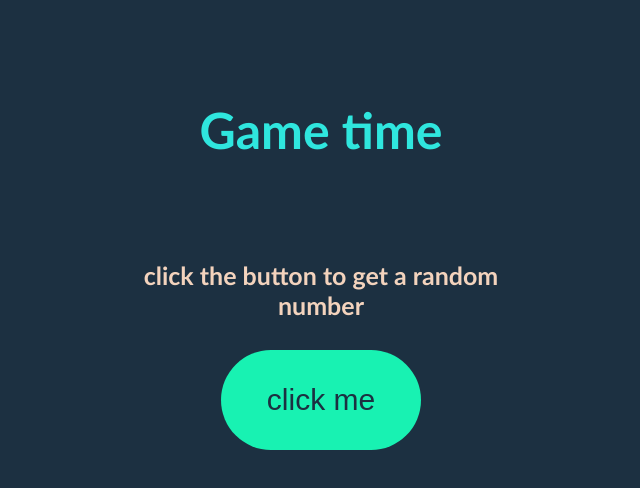
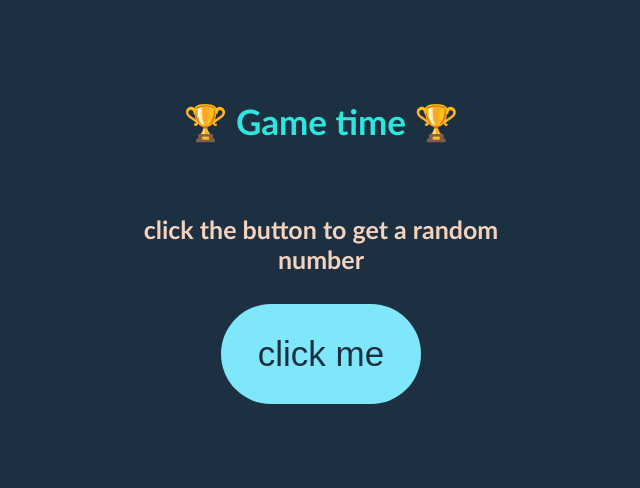
Before and after one commit to julie-ify/picker-game, a plain HTML site: page index.html in a window 1280 px wide. Shown: the whole page, without its empty margins (319-959 px from the left). Drawn offline with Linux system fonts and the light colour scheme.

Commit message:
Add trophy emoji

```diff
--- a/index.html
+++ b/index.html
@@ -9,7 +9,7 @@
 	<body>
 		<main>
 			<div class="game-container">
-				<h1>Game time</h1>
+				<h1>🏆 Game time 🏆</h1>
 				<div class="game-wrapper">
 					<h3>click the button to get a random number</h3>
 					<button id="click-me">click me</button>
--- a/style.css
+++ b/style.css
@@ -21,7 +21,7 @@ main {
 	display: flex;
 	flex-direction: column;
 	align-items: center;
-	gap: 100px;
+	gap: 70px;
 }
 
 .game-wrapper {
@@ -34,7 +34,7 @@ main {
 .game-container h1 {
 	color: #2fe6de;
 	padding-top: 100px;
-	font-size: 50px;
+	font-size: 35px;
 }
 
 #click-me {
@@ -43,20 +43,20 @@ main {
 	border: 0;
 	outline: none;
 	border-radius: 9999px;
-	font-size: 30px;
+	font-size: 35px;
 	cursor: pointer;
-	background-color: #18f2b2;
+	background-color: #7ee8fa;
 	color: #1c3041;
 }
 
 .game-wrapper h3 {
-	color: #F3D3BD;
+	color: #f3d3bd;
 	width: 90%;
 	font-size: 25px;
 	text-align: center;
 }
 
 .answer {
-	color: #80FF72;
+	color: #80ff72;
 	font-size: 30px;
 }
```
Also changed, not shown: 1 other file.
